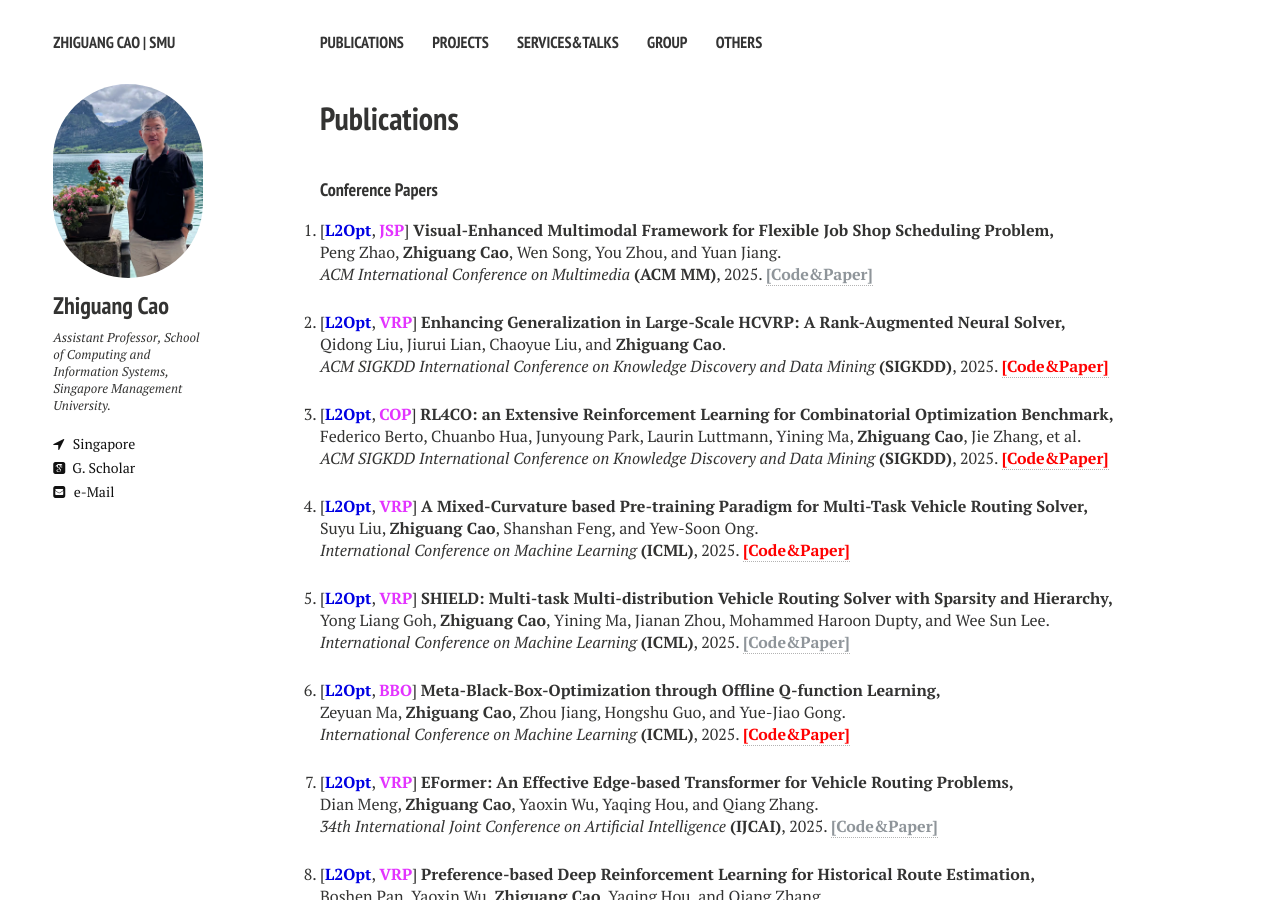
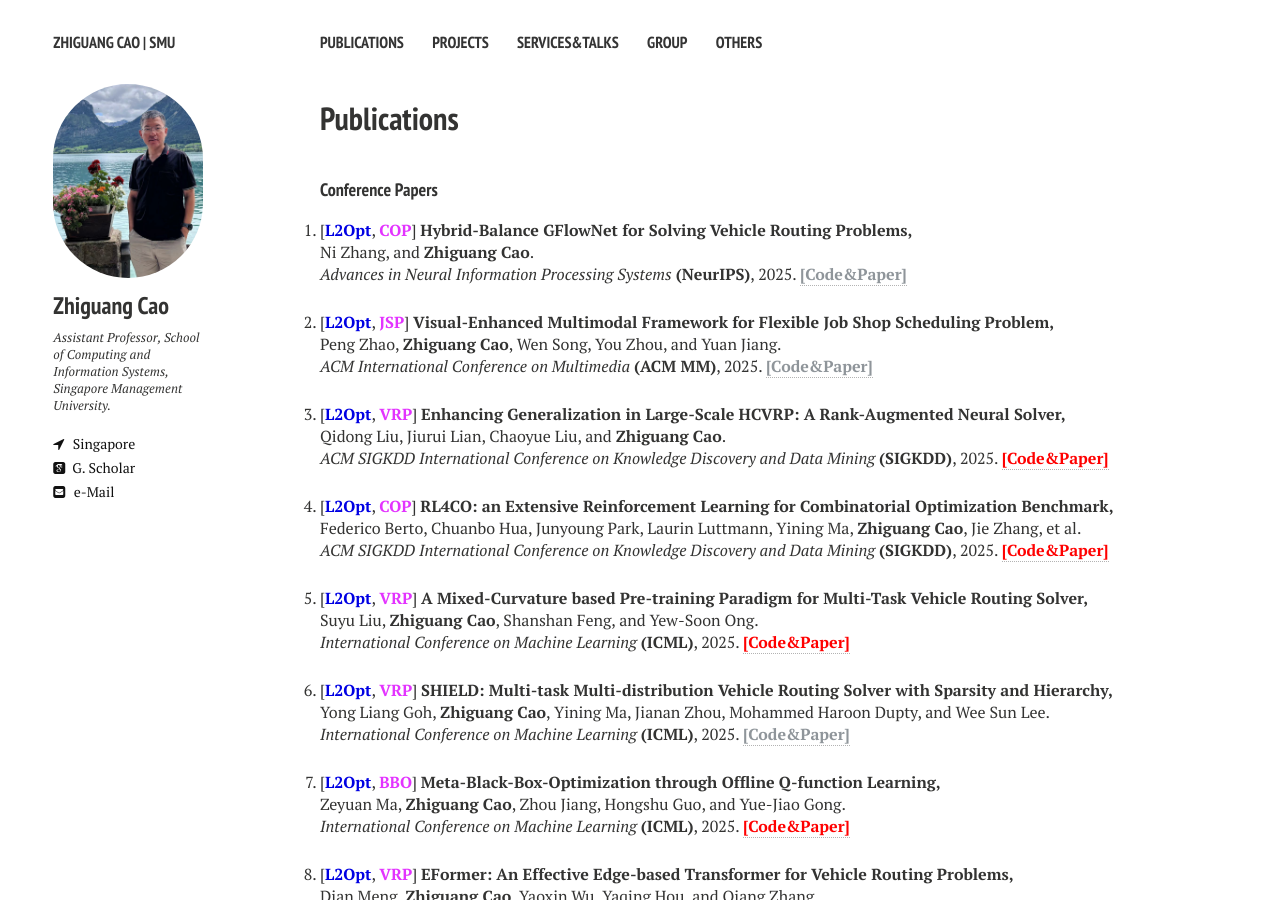
Before and after one commit to zhiguangcaosg/zhiguangcaosg.github.io, a Jekyll site: the page built from publications.md, in a window 1280 px wide and 900 px high. Built offline with Jekyll 4.4.1, drawn with Linux system fonts in a browser that asks for light colours; nearby versions of some CDN libraries.

Commit message:
Update publications.html

```diff
--- a/_layouts/publications.html
+++ b/_layouts/publications.html
@@ -89,6 +89,14 @@ div.bibtex pre { font-size: 75%; overflow: auto;  width: 100%; padding: 0em 0em;
 
     <!-- Item: Caelles2016 -->
 <ol style="padding-left:0px;">
+
+<li>
+<p>
+[<font color="#0000E3"><b>L2Opt</b></font>, <font color="#E333FF"><b>COP</b></font>] <b>Hybrid-Balance GFlowNet for Solving Vehicle Routing Problems,</b>
+<br> Ni Zhang, and <b>Zhiguang Cao</b>.<br>
+<i>Advances in Neural Information Processing Systems</i> <b>(NeurIPS)</b>, 2025. <a href="https://zhiguangcaosg.github.io/publications/"> <font color="#8F959A"><b>[Code&Paper]</b> </font></a>
+</p>
+</li>
 
 <li>
 <p>
```
